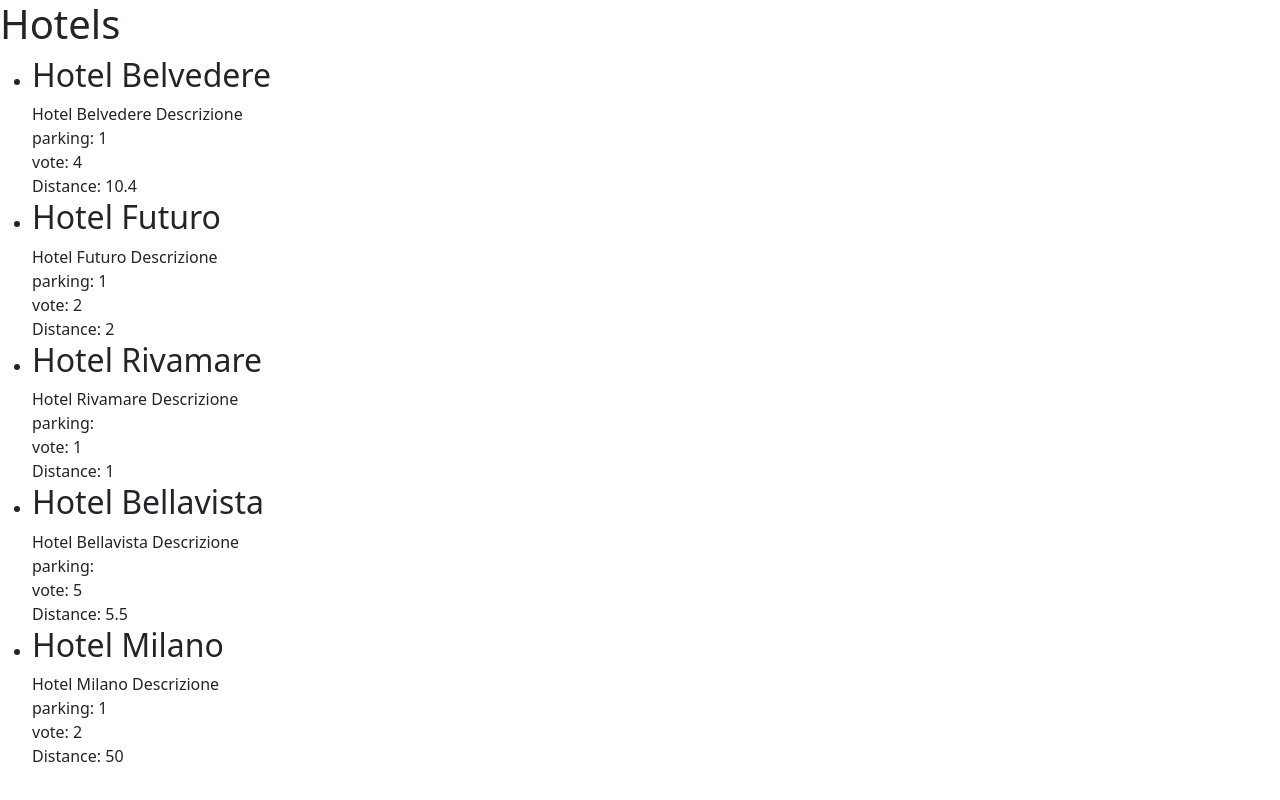
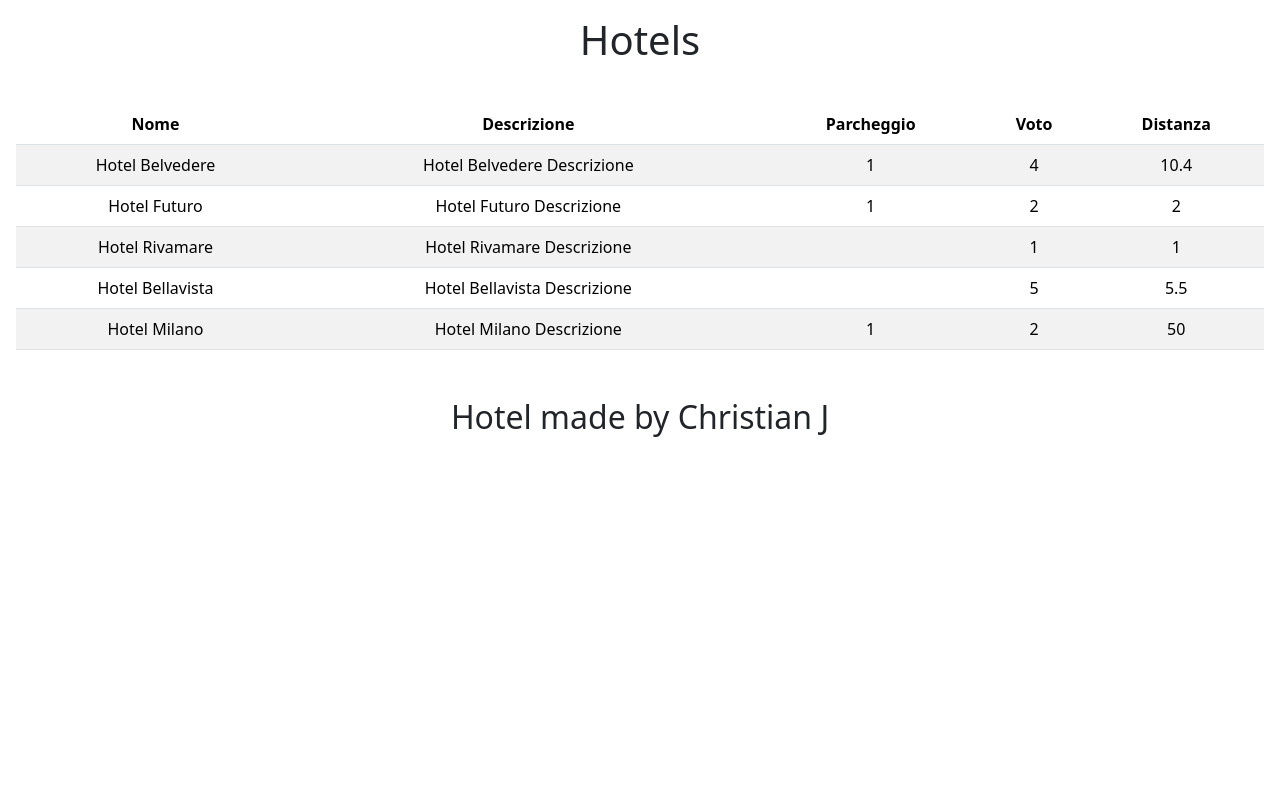
Before and after one commit to ChrisJUnda/php-hotel, a PHP site: page / in a window 1280 px wide. Run offline with PHP 8.4, Linux system fonts and the light colour scheme.

Commit message:
[UPD] Ex finished

```diff
--- a/index.php
+++ b/index.php
@@ -47,42 +47,69 @@
 
 <!DOCTYPE html>
 <html lang="en">
+
 <head>
     <meta charset="UTF-8">
     <meta name="viewport" content="width=device-width, initial-scale=1.0">
     <link href="https://cdn.jsdelivr.net/npm/bootstrap@5.3.3/dist/css/bootstrap.min.css" rel="stylesheet" integrity="sha384-QWTKZyjpPEjISv5WaRU9OFeRpok6YctnYmDr5pNlyT2bRjXh0JMhjY6hW+ALEwIH" crossorigin="anonymous">
     <title>php-hotels</title>
 </head>
+
 <body>
+    <header>
+        <div class="container text-center p-3">
             <h1>
                 Hotels
             </h1>
-    <ul>
-        <?php foreach($hotels as $hotel) { ?>
+        </div>
+    </header>
+    <main>
+        <div class="container-fluid text-center p-3">
+            <table class="table table-striped">
+                <thead>
+                    <tr>
+                        <th scope="col">Nome</th>
+                        <th scope="col">Descrizione</th>
+                        <th scope="col">Parcheggio</th>
+                        <th scope="col">Voto</th>
+                        <th scope="col">Distanza</th>
+                    </tr>
+                </thead>
+                <tbody>
+                    <?php foreach ($hotels as $hotel) : ?>
+                        <tr>
+                            <td>
+                                <?php echo $hotel['name']; ?>
+                            </td>
+                            <td>
+                                <?php echo $hotel['description']; ?>
+                            </td>
+                            <td>
+                                <?php echo $hotel['parking']; ?>
+                            </td>
+                            <td>
+                                <?php echo $hotel['vote']; ?>
+                            </td>
+                            <td>
+                                <?php echo $hotel['distance_to_center']; ?>
+                            </td>
+                        </tr>
+                    <?php endforeach ?>
+                </tbody>
+            </table>
+
+        </div>
 
 
-        <li>
+    </main>
+    <footer>
+        <div class="container text-center p-3">
             <h2>
-                <?php echo $hotel ['name']; ?>
+                Hotel made by Christian J
             </h2>
-            <div>
-                <?php echo $hotel ['description']; ?>
         </div>
-            <div>
-                parking:
-                <?php echo $hotel ['parking']; ?>
-            </div>
-            <div>
-                vote:
-            <?php echo $hotel ['vote']; ?>
-            </div>
-            <div>
-                Distance:
-            <?php echo $hotel ['distance_to_center']; ?>
-            </div>
-        </li>
-        <?php } ?>
-    </ul>
+    </footer>
 
 </body>
+
 </html>
```
Lines whose indentation alone changed are shown as unchanged.
